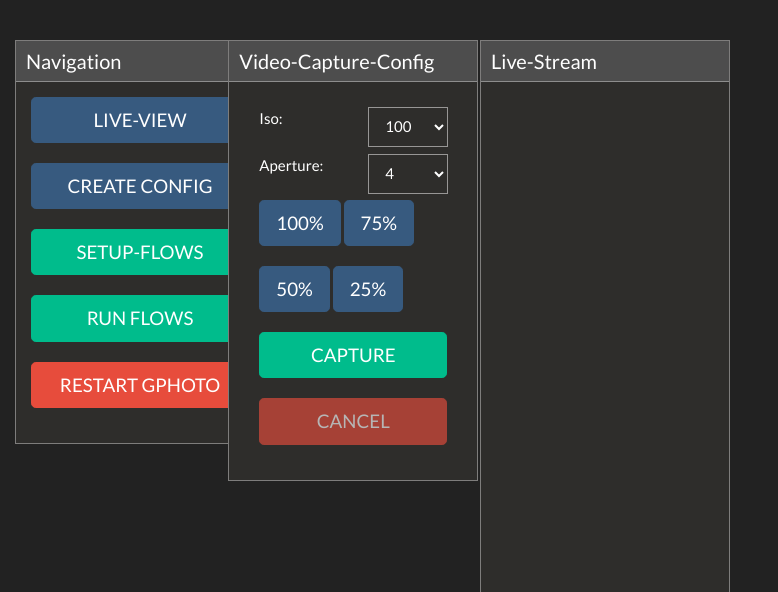
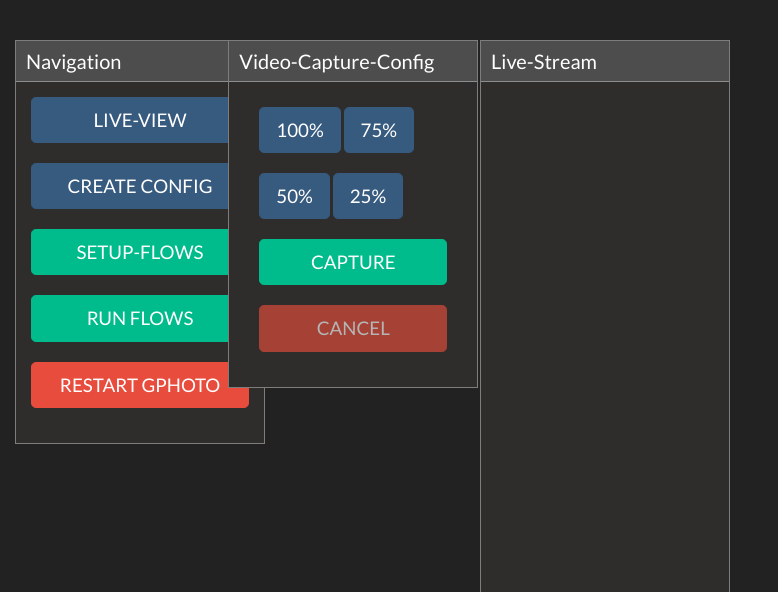
Before and after one commit to RedCore161/SkyWatcherPi, a Django app: template controller/templates/controller/live_stream.html in a window 1280 px wide. Shown: the top 592 px of the page, without its empty margins (0-778 px from the left). Run offline with Django 3.2, Linux system fonts and the light colour scheme; the template is opened without the code that fills it: values that come from a table or form of the project are taken from there, others are empty; parts of the project's set-up code (start-up, migrations or seed data) failed here and were passed over; some libraries are stand-ins or nearby versions.

Commit message:
Added Description for CaptureImages

```diff
--- a/SkyWatcherCC/cameraController.py
+++ b/SkyWatcherCC/cameraController.py
@@ -95,8 +95,8 @@ def is_camera_present():
 def start_livestream(iso, aperture, filename, crop):
     """
     Forwards camera-livestrem to */dev/video2*
-    :param aperture: /
-    :param iso: /
+    :param aperture: not working yet - has to be set manually on camera
+    :param iso: not working yet - has to be set manually on camera
     :param filename: name of the video which will be recorded in tmp-folder
     :param crop: ffmpeg-crop-command => See: https://video.stackexchange.com/questions/4563/how-can-i-crop-a-video-with-ffmpeg
 
@@ -107,9 +107,13 @@ def start_livestream(iso, aperture, filename, crop):
                            " -pix_fmt yuv420p -threads 0 -r 25 -f v4l2 /dev/video2 {} {}".format(crop, filename),
                            shell=True, check=True)
         else:
-            subprocess.run("gphoto2 --stdout --set-config iso={} --set-config aperture={} --capture-movie" +
+
+            #subprocess.run("gphoto2 --set-config iso={} --set-config aperture={}".format(iso, aperture),
+            #               shell=True, check=True)
+
+            subprocess.run("gphoto2 --stdout --capture-movie" +
                            " | ffmpeg -hide_banner -i - -vcodec rawvideo -pix_fmt yuv420p" +
-                           " -threads 0 -r 25 -f v4l2 /dev/video2 {} {}".format(iso, aperture, crop, filename),
+                           " -threads 0 -r 25 -f v4l2 /dev/video2 {} {}".format(crop, filename),
                            shell=True, check=True)
 
 
--- a/controller/forms.py
+++ b/controller/forms.py
@@ -1,6 +1,19 @@
 from django import forms
 
 from controller.models import *
+
+
+class SimpleDescForm(forms.Form):
+    """
+    form to save a description
+    """
+
+    description = forms.CharField(label='Description', max_length=100,
+                                  widget=forms.TextInput(attrs={'class': 'input-left-100'}))
+
+    def __init__(self, *args, **kwargs):
+        super(SimpleDescForm, self).__init__(*args, **kwargs)
+        self.fields['description'].widget.attrs['style'] = 'width:180px;'
 
 
 class CaptureConfigForm(forms.Form):
@@ -18,7 +31,6 @@ class CaptureConfigForm(forms.Form):
     image_format = forms.ChoiceField(choices=FORMAT_TYPES, label="Image-Format", widget=forms.Select(), required=True)
 
     def __init__(self, *args, **kwargs):
-
         super(CaptureConfigForm, self).__init__(*args, **kwargs)
         self.fields['description'].widget.attrs['style'] = 'width:180px;'
         self.fields['iso'].widget.attrs['style'] = 'width:80px;'
@@ -46,7 +58,6 @@ class VideoConfigForm(forms.Form):
     aperture = forms.ChoiceField(choices=APERTURES, label="Aperture", widget=forms.Select(), required=True)
 
     def __init__(self, *args, **kwargs):
-
         super(VideoConfigForm, self).__init__(*args, **kwargs)
         self.fields['iso'].widget.attrs['style'] = 'width:80px;'
         self.fields['aperture'].widget.attrs['style'] = 'width:80px;'
--- a/controller/models.py
+++ b/controller/models.py
@@ -86,15 +86,17 @@ class ImageFile(models.Model):
     date = models.DateTimeField(auto_now_add=True, blank=True)
     config = models.ForeignKey(CaptureConfig, on_delete=models.CASCADE, null=True)
     type = models.CharField(max_length=100, null=True, choices=IMAGE_TYPES)
+    description = models.CharField(max_length=200, null=True)
 
     def create_as_preview(self, filename):
         self.filename = filename
         self.type = IMAGE_TYPES[0][0][0]
 
-    def create_as_full(self, filename, path, _type):
+    def create_as_full(self, filename, path, _type, description):
         self.filename = filename
         self.path = path
         self.type = _type
+        self.description = description
 
     def __str__(self):
         if SHOW_IDS:
--- a/controller/templates/controller/live_stream.html
+++ b/controller/templates/controller/live_stream.html
@@ -8,10 +8,12 @@
             {% include 'dummies/dummy_panel_open.html' with title="Video-Capture-Config" %}
 
                 <div class="customBtnHolder">
+                    <!--
                     <form id="formVideoConfig" method="POST">
                         {% csrf_token %}
                         {{ form.as_p }}
                     </form>
+                    -->
                     <button class="btn btn-lg btn-primary customCaptureBtn customBtnSize" data-size="100">100%</button>
                     <button class="btn btn-lg btn-primary customCaptureBtn customBtnSize" data-size="75">75%</button>
                     <button class="btn btn-lg btn-primary customCaptureBtn customBtnSize" data-size="50">50%</button>
@@ -63,17 +65,15 @@
 
         //============================================================
 
-        window.onload = function(e) {
-            startLiveStream();
-        }
-
 
         window.addEventListener('beforeunload', function (e) {
           // Cancel the event
+          if ($("#streamViewholder img").length > 0) {
               e.preventDefault();
 
               console.log("stopLiveStream()");
               stopLiveStream();
+          }
 
           return undefined;
         });
@@ -89,7 +89,9 @@
         $("#btnCaptureVideo").click(function(e) {
 
             $this = $('#focusFrame');
+            $selected = $(".customBtnSize.active");
 
+            if ($selected.length > 0) {
                 var pos = $this.position();
                 var w = $this.width();
                 var h = $this.height();
@@ -97,11 +99,14 @@
                 var crop = '-vf crop=w='+w+':h='+h+':x='+pos["left"]+':y='+pos["top"];
 
                 // For 100%, we don't need to crop
-            if ($(".customBtnSize.active").data('size') == 100) {
+                if ($selected.data('size') == 100) {
                     crop = ' ';
                 }
 
                 startLiveStream(true, crop);
+            } else {
+                startLiveStream();
+            }
         });
 
         $("#btnCancelVideo").click(function(e) {
@@ -119,8 +124,8 @@
 					'csrfmiddlewaretoken': '{{ csrf_token }}',
 					'record': record,
 					'crop': crop,
-					'iso': $("#id_iso").val(),
-					'aperture': $("#id_aperture").val()
+					'iso': 0, //$("#id_iso").val(),
+					'aperture': 0, //$("#id_aperture").val()
 				},
                 success: function (data) {
                     console.log("Requested Liveview!");
--- a/controller/views.py
+++ b/controller/views.py
@@ -13,7 +13,7 @@ from django.views.generic.list import ListView
 import SkyWatcherCC.cameraController as cc
 from SkyWatcherCC.settings import FULL_CAPUTRING_PATH, MOCK_CAMERA, THUMBNAIL_PATH, MOCK_PATH_A, MOCK_PATH_B
 from SkyWatcherCC.views import HttpSuccess, HttpFailed
-from controller.forms import CaptureConfigForm, CaptureFlow, VideoConfigForm
+from controller.forms import CaptureConfigForm, CaptureFlow, VideoConfigForm, SimpleDescForm
 from controller.models import ConfigMapping, ImageFile, CaptureConfig
 from controller.helper import start_as_thread
 from threading import Thread
@@ -64,18 +64,20 @@ def capture(request, config_id=None):
         bulb_time = request.POST.get("bulb_time")
         image_format = request.POST.get("image_format")
 
+    description = request.POST.get("description")
+
     if cc.is_camera_present():
         print("Capturing START!", time.time(), bulb_time, config_id)
         if cc.capture_image(path, filename, iso, aperture, exposure, image_format, bulb_time) == 0:
             print("Capturing DONE!", time.time())
             result = {'filepath': path + filename}
 
-            save_image(config, filename, path, image_format, result['filepath'][1:])
+            save_image(config, filename, path, image_format, result['filepath'][1:], description)
 
             return HttpSuccess(result)
 
     elif MOCK_CAMERA:
-        if bulb_time > 0:
+        if str(bulb_time) != '0':
             time.sleep(bulb_time)
         else:
             time.sleep(float(exposure))
@@ -83,7 +85,7 @@ def capture(request, config_id=None):
         filename = "mock_image.png"
         result = {'filepath': MOCK_PATH_A + filename}
 
-        save_image(config, filename, MOCK_PATH_B, image_format, result['filepath'][1:])
+        save_image(config, filename, MOCK_PATH_B, image_format, result['filepath'][1:], description)
 
         return HttpSuccess(result)
 
@@ -104,6 +106,7 @@ class CaptureConfigDetail(DetailView):
         context = super().get_context_data(**kwargs)
         mapping = ConfigMapping.objects.get(flow_id=self.request.GET.get('flow_id'), config_id=context['object'])
         context['repeats'] = mapping.repeats
+        context['form'] = SimpleDescForm()
         return context
 
 
@@ -367,11 +370,11 @@ def stop_stream(request):
 # -----------------------------------------------------------------------------------
 
 
-def save_image(config, filename, path, image_format, filepath):
+def save_image(config, filename, path, image_format, filepath, description=""):
     image = ImageFile()
     if config:
         image.config = config
-    image.create_as_full(filename, path, image_format)
+    image.create_as_full(filename, path, image_format, description)
     image.save()
 
     create_thumbnail(filepath)
```
Also changed, not shown: controller/templates/controller/captureconfig_detail.html (+8 -6 lines), controller/migrations/0003_imagefile_description.py (added), 1 other file. Lines whose indentation alone changed are shown as unchanged.
